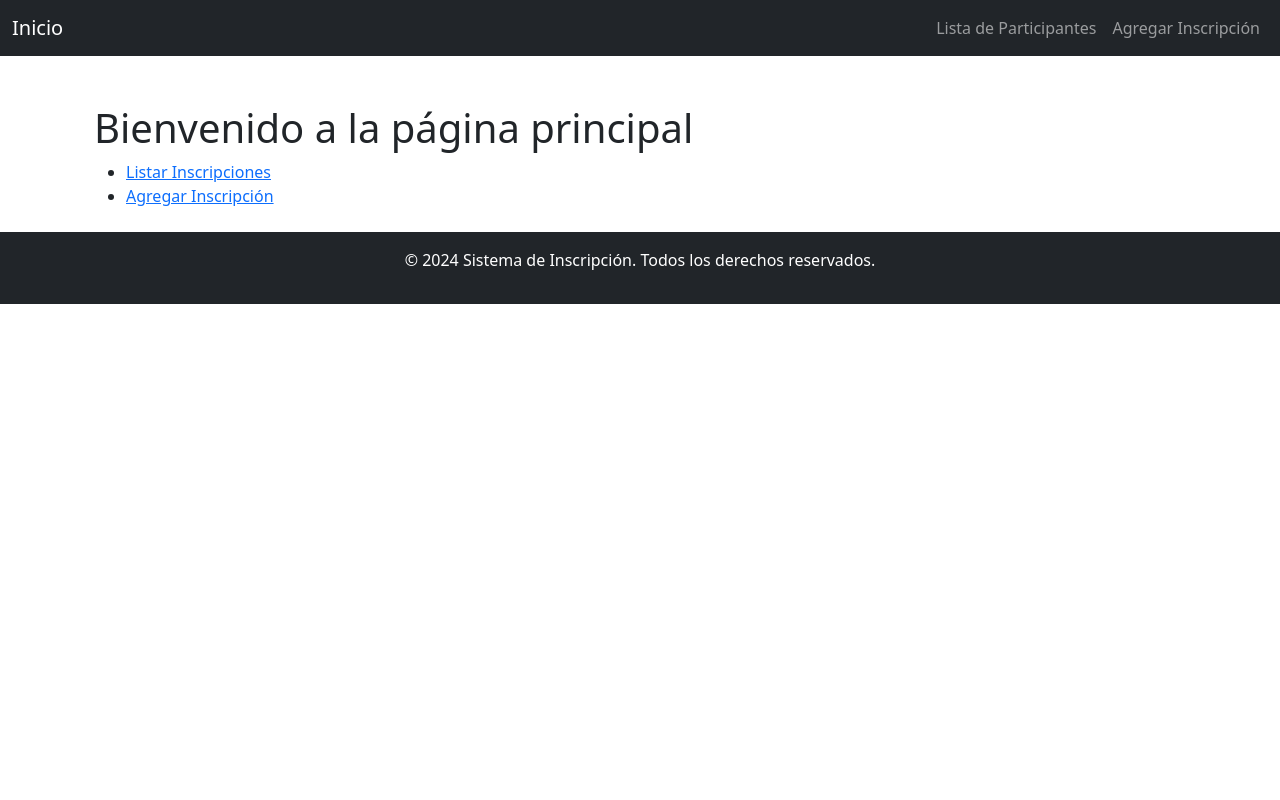
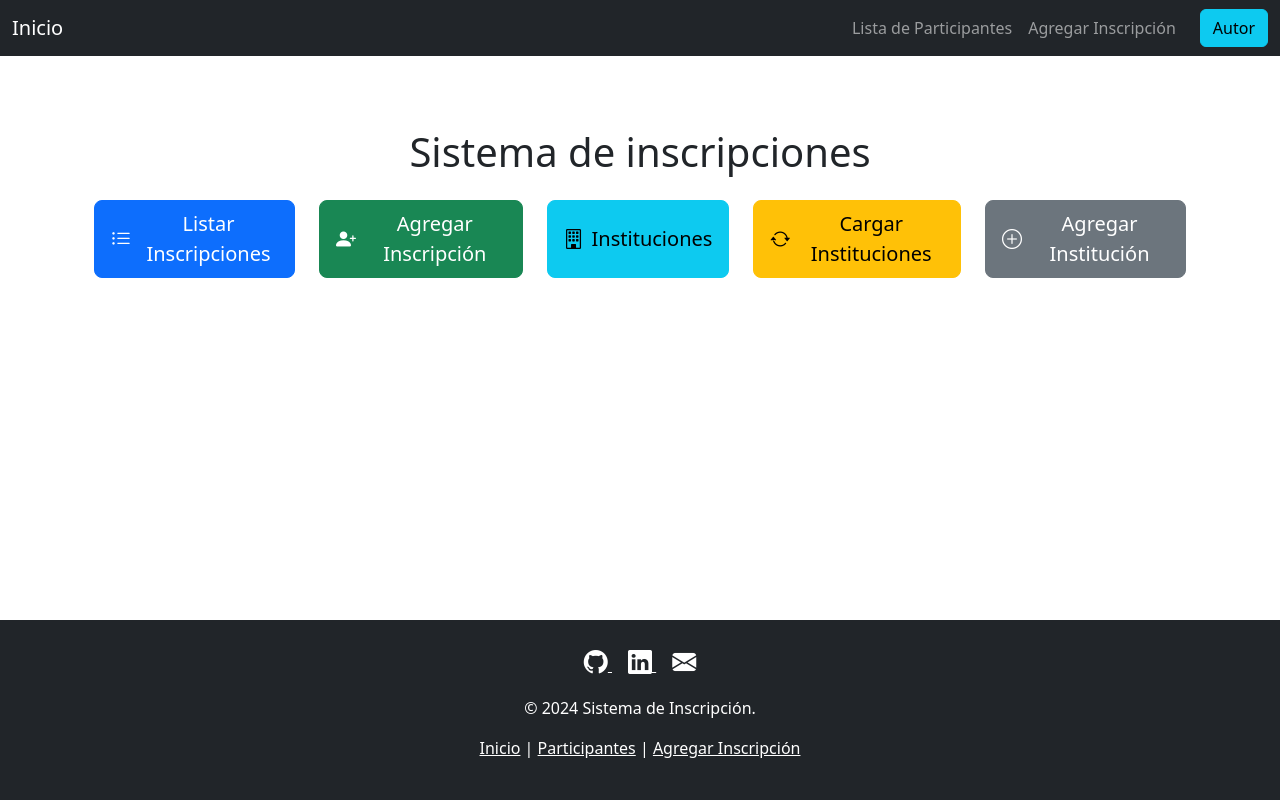
Before and after one commit to Srg-vasquez/Sergio-Vasquez-FINAL, a Django app: page / in a window 1280 px wide. Run offline with Django 5.2, Linux system fonts and the light colour scheme.

Commit message:
Add-final-features-to-the-project
Added views to manage registrations and institutions, including form validations and Bootstrap-based design. Also configured the REST API for author and institution data.

```diff
--- /dev/null
+++ b/Vasques_sergioAPP/static/css/styles.css
@@ -0,0 +1,27 @@
+
+
+/* Configuración global del contenedor */
+html, body {
+    margin: 0;
+    padding: 0;
+    height: 100%;
+}
+
+body {
+    display: flex;
+    flex-direction: column;
+}
+
+/* Asegura que el contenido principal ocupe todo el espacio disponible */
+.container {
+    flex: 1;
+}
+
+/* Footer fijo en la parte inferior */
+footer {
+    background-color: #333; /* Fondo oscuro */
+    color: #fff; /* Texto blanco */
+    text-align: center;
+    padding: 10px 0;
+    flex-shrink: 0;
+}
--- a/Vasques_sergioAPP/templates/base.html
+++ b/Vasques_sergioAPP/templates/base.html
@@ -5,13 +5,25 @@
     <meta name="viewport" content="width=device-width, initial-scale=1.0">
     <title>{% block title %}Sistema de Inscripción{% endblock %}</title>
     <link rel="stylesheet" href="https://cdn.jsdelivr.net/npm/bootstrap@5.3.0/dist/css/bootstrap.min.css">
+    {% load static %}
+    <link rel="stylesheet" href="{% static 'css/styles.css' %}">
+    <link href="https://cdn.jsdelivr.net/npm/bootstrap-icons/font/bootstrap-icons.css" rel="stylesheet">
+
 </head>
 <body>
     <!-- Header -->
     <nav class="navbar navbar-expand-lg navbar-dark bg-dark">
         <div class="container-fluid">
+            <!-- Enlace al inicio -->
             <a class="navbar-brand" href="{% url 'index' %}">Inicio</a>
-            <div class="collapse navbar-collapse">
+
+            <!-- Botón para el menú colapsable en pantallas pequeñas -->
+            <button class="navbar-toggler" type="button" data-bs-toggle="collapse" data-bs-target="#navbarNav" aria-controls="navbarNav" aria-expanded="false" aria-label="Toggle navigation">
+                <span class="navbar-toggler-icon"></span>
+            </button>
+
+            <!-- Menú principal -->
+            <div class="collapse navbar-collapse" id="navbarNav">
                 <ul class="navbar-nav ms-auto mb-2 mb-lg-0">
                     <li class="nav-item">
                         <a class="nav-link" href="{% url 'listar_inscripciones' %}">Lista de Participantes</a>
@@ -20,20 +32,59 @@
                         <a class="nav-link" href="{% url 'agregar_inscripcion' %}">Agregar Inscripción</a>
                     </li>
                 </ul>
+
+                <!-- Botón Autor -->
+                <a href="http://127.0.0.1:8000/api/autor/" class="btn btn-info ms-lg-3">Autor</a>
             </div>
         </div>
     </nav>
+
+
 
     <!-- Contenido principal -->
     <div class="container mt-4">
         {% block content %}{% endblock %}
     </div>
+    <!--mensajes de error en caso de algo   -->
+    <div class="container mt-3">
+        {% if messages %}
+            {% for message in messages %}
+                <div class="alert alert-{{ message.tags }} alert-dismissible fade show" role="alert">
+                    {{ message }}
+                    <button type="button" class="btn-close" data-bs-dismiss="alert" aria-label="Close"></button>
+                </div>
+            {% endfor %}
+        {% endif %}
+    </div>
+
 
     <!-- Footer -->
-    <footer class="bg-dark text-white text-center py-3 mt-4">
+    <footer class="bg-dark text-white text-center py-4">
         <div class="container">
-            <p>&copy; 2024 Sistema de Inscripción. Todos los derechos reservados.</p>
+            <!-- Redes sociales -->
+            <div class="mb-3">
+                <a href="https://github.com/Srg-vasquez/Sergio-Vasquez-FINAL" class="text-white mx-2" target="_blank">
+                    <i class="bi bi-github" style="font-size: 1.5rem;"></i>
+                </a>
+                <a href="https://www.linkedin.com/in/sergio-v%C3%A1squez-64223028a/" class="text-white mx-2" target="_blank">
+                    <i class="bi bi-linkedin" style="font-size: 1.5rem;"></i>
+                </a>
+                <a href="srg.jvasquez@gmail.com" class="text-white mx-2">
+                    <i class="bi bi-envelope-fill" style="font-size: 1.5rem;"></i>
+                </a>
+            </div>
+
+            <!-- Información adicional -->
+            <p>&copy; 2024 Sistema de Inscripción.</p>
+            <p>
+                <a href="{% url 'index' %}" class="text-white">Inicio</a> |
+                <a href="{% url 'listar_inscripciones' %}" class="text-white">Participantes</a> |
+                <a href="{% url 'agregar_inscripcion' %}" class="text-white">Agregar Inscripción</a>
+            </p>
         </div>
     </footer>
+
+
+    <script src="https://cdn.jsdelivr.net/npm/bootstrap@5.3.0/dist/js/bootstrap.bundle.min.js"></script>
 </body>
 </html>
--- a/Vasques_sergioAPP/templates/index.html
+++ b/Vasques_sergioAPP/templates/index.html
@@ -3,11 +3,39 @@
 {% block title %}Página Principal{% endblock %}
 
 {% block content %}
-<div class="container mt-5">
-    <h1>Bienvenido a la página principal</h1>
-    <ul>
-        <li><a href="{% url 'listar_inscripciones' %}">Listar Inscripciones</a></li>
-        <li><a href="{% url 'agregar_inscripcion' %}">Agregar Inscripción</a></li>
-    </ul>
+<div class="container mt-5 text-center">
+    <h1 class="mb-4">Sistema de inscripciones</h1>
+
+    {% load static %}
+
+   <!-- Botones -->
+<div class="d-flex justify-content-center gap-4">
+  <!-- Botón Listar Inscripciones -->
+  <a href="{% url 'listar_inscripciones' %}" class="btn btn-primary btn-lg d-flex align-items-center">
+      <i class="bi bi-list-ul me-2"></i> Listar Inscripciones
+  </a>
+
+  <!-- Botón Agregar Inscripción -->
+  <a href="{% url 'agregar_inscripcion' %}" class="btn btn-success btn-lg d-flex align-items-center">
+      <i class="bi bi-person-plus-fill me-2"></i> Agregar Inscripción
+  </a>
+
+  <!-- Botón Instituciones -->
+  <a href="http://127.0.0.1:8000/api/instituciones/" class="btn btn-info btn-lg d-flex align-items-center">
+      <i class="bi bi-building me-2"></i> Instituciones
+  </a>
+
+  <!-- Botón Cargar Instituciones -->
+  <a href="{% url 'cargar_instituciones' %}" class="btn btn-warning btn-lg d-flex align-items-center">
+      <i class="bi bi-arrow-repeat me-2"></i> Cargar Instituciones
+  </a>
+
+  <!-- Botón Agregar Institución -->
+  <a href="{% url 'agregar_institucion' %}" class="btn btn-secondary btn-lg d-flex align-items-center">
+      <i class="bi bi-plus-circle me-2"></i> Agregar Institución
+  </a>
+</div>
+
+
 </div>
 {% endblock %}
--- a/Vasques_sergioAPP/urls.py
+++ b/Vasques_sergioAPP/urls.py
@@ -7,6 +7,8 @@ from .views import (
     EliminarInscripcionView,
     api_instituciones,
     buscar_institucion,
+    cargar_instituciones,
+    agregar_institucion,
     api_autor,
     index
 )
@@ -26,4 +28,11 @@ urlpatterns = [
     path('api/instituciones/', api_instituciones, name='api_instituciones'),
     path('api/instituciones/<int:id>/', buscar_institucion, name='buscar_institucion'),
     path('api/autor/', api_autor, name='api_autor'),
+
+
+       # Ruta para cargar instituciones
+    path('cargar_instituciones/', cargar_instituciones, name='cargar_instituciones'),
+
+    #agregar instituciones
+     path('instituciones/agregar/', agregar_institucion, name='agregar_institucion'),
 ]
--- a/Vasques_sergioAPP/views.py
+++ b/Vasques_sergioAPP/views.py
@@ -7,7 +7,12 @@ from django.utils.timezone import now
 from .models import Inscripcion, Institucion
 from .forms import FormInscripcion
 from django.contrib import messages
+from django.core.management import call_command
 import logging
+from django import forms
+from .models import Institucion
+from .forms import FormInstitucion
+
 
 # Configurar logging para errores
 logger = logging.getLogger(__name__)
@@ -18,6 +23,34 @@ def index(request):
     Renderiza la página principal.
     """
     return render(request, 'index.html')
+
+def cargar_instituciones(request):
+    """
+    Carga 15 instituciones predefinidas en la base de datos si no existen.
+    """
+    instituciones_predefinidas = [
+        {"nombre": "Universidad de Chile", "direccion": "Av. Libertador Bernardo O'Higgins 1058", "telefono": "223334445"},
+        {"nombre": "Pontificia Universidad Católica de Chile", "direccion": "Av. Vicuña Mackenna 4860", "telefono": "223334446"},
+        {"nombre": "Universidad de Santiago", "direccion": "Av. Ecuador 3659", "telefono": "223334447"},
+        {"nombre": "Universidad de Valparaíso", "direccion": "Av. Errázuriz 1834", "telefono": "223334448"},
+        {"nombre": "Universidad de Concepción", "direccion": "Edmundo Larenas 10", "telefono": "223334449"},
+        {"nombre": "Universidad Técnica Federico Santa María", "direccion": "Av. España 1680", "telefono": "223334450"},
+        {"nombre": "Universidad Austral de Chile", "direccion": "Independencia 641", "telefono": "223334451"},
+        {"nombre": "Universidad de La Frontera", "direccion": "Francisco Salazar 1145", "telefono": "223334452"},
+        {"nombre": "Universidad Católica de Valparaíso", "direccion": "Av. Brasil 2950", "telefono": "223334453"},
+        {"nombre": "Universidad de Talca", "direccion": "Av. Lircay S/N", "telefono": "223334454"},
+        {"nombre": "Universidad Andrés Bello", "direccion": "República 239", "telefono": "223334455"},
+        {"nombre": "Universidad de Los Lagos", "direccion": "Camino a Chinquihue Km. 6", "telefono": "223334456"},
+        {"nombre": "Universidad de Atacama", "direccion": "Av. Copayapu 485", "telefono": "223334457"},
+        {"nombre": "Universidad del Bío-Bío", "direccion": "Av. Collao 1202", "telefono": "223334458"},
+        {"nombre": "Universidad Adolfo Ibáñez", "direccion": "Diagonal Las Torres 2640", "telefono": "223334459"},
+    ]
+
+    for institucion in instituciones_predefinidas:
+        Institucion.objects.get_or_create(**institucion)
+
+    messages.success(request, "Se han cargado las instituciones por defecto.")
+    return redirect('index')
 
 # ======================= INSCRIPCIONES =======================
 class ListarInscripcionesView(ListView):
@@ -151,3 +184,45 @@ def api_autor(request):
         "url": "https://github.com/Srg-vasquez/Sergio-Vasquez-FINAL"
     }
     return JsonResponse({'status': 'success', 'data': datos_autor})
+
+
+
+def agregar_institucion(request):
+    """
+    Vista para agregar una nueva institución.
+    """
+    if request.method == 'POST':
+        form = FormInstitucion(request.POST)
+        if form.is_valid():
+            form.save()
+            messages.success(request, "Institución agregada correctamente.")
+            return redirect('index')
+        else:
+            messages.error(request, "Ocurrió un error al agregar la institución.")
+    else:
+        form = FormInstitucion()
+
+    return render(request, 'agregar_institucion.html', {'form': form})
+
+
+class FormInstitucion(forms.ModelForm):
+    """
+    Formulario para agregar y editar instituciones.
+    """
+    class Meta:
+        model = Institucion
+        fields = ['nombre', 'direccion', 'telefono']
+        widgets = {
+            'nombre': forms.TextInput(attrs={
+                'class': 'form-control',
+                'placeholder': 'Nombre de la institución'
+            }),
+            'direccion': forms.TextInput(attrs={
+                'class': 'form-control',
+                'placeholder': 'Dirección'
+            }),
+            'telefono': forms.TextInput(attrs={
+                'class': 'form-control',
+                'placeholder': 'Teléfono'
+            }),
+        }
--- a/vaasquez_sergio/urls.py
+++ b/vaasquez_sergio/urls.py
@@ -5,5 +5,5 @@ from Vasques_sergioAPP import views  # Importa las vistas de la app
 urlpatterns = [
     path('admin/', admin.site.urls),
     path('', views.index, name='index'),  # Página principal
-    path('inscripciones/', include('Vasques_sergioAPP.urls')),  # Rutas para inscripciones y APIs
+    path('', include('Vasques_sergioAPP.urls')),  # Rutas para inscripciones y APIs
 ]
```
Also changed, not shown: Vasques_sergioAPP/forms.py (+15 -0 lines), Vasques_sergioAPP/templates/agregar_institucion.html (added, +18 -0 lines), README.MD (added), Vasques_sergioAPP/static/images/inacap1.jpg (added), Vasques_sergioAPP/static/images/inacap2.jpg (added), Vasques_sergioAPP/static/images/inacap3.png (added).
